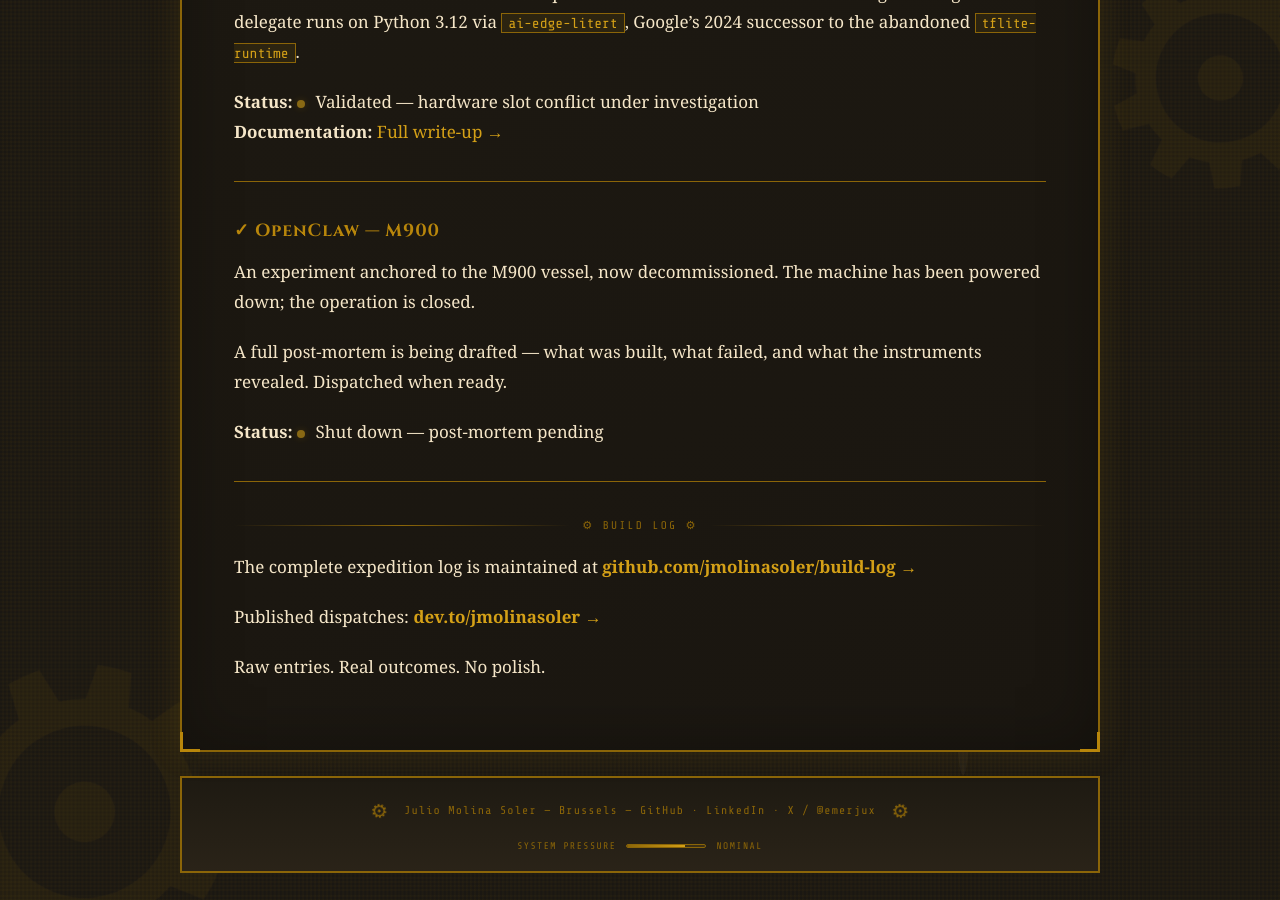
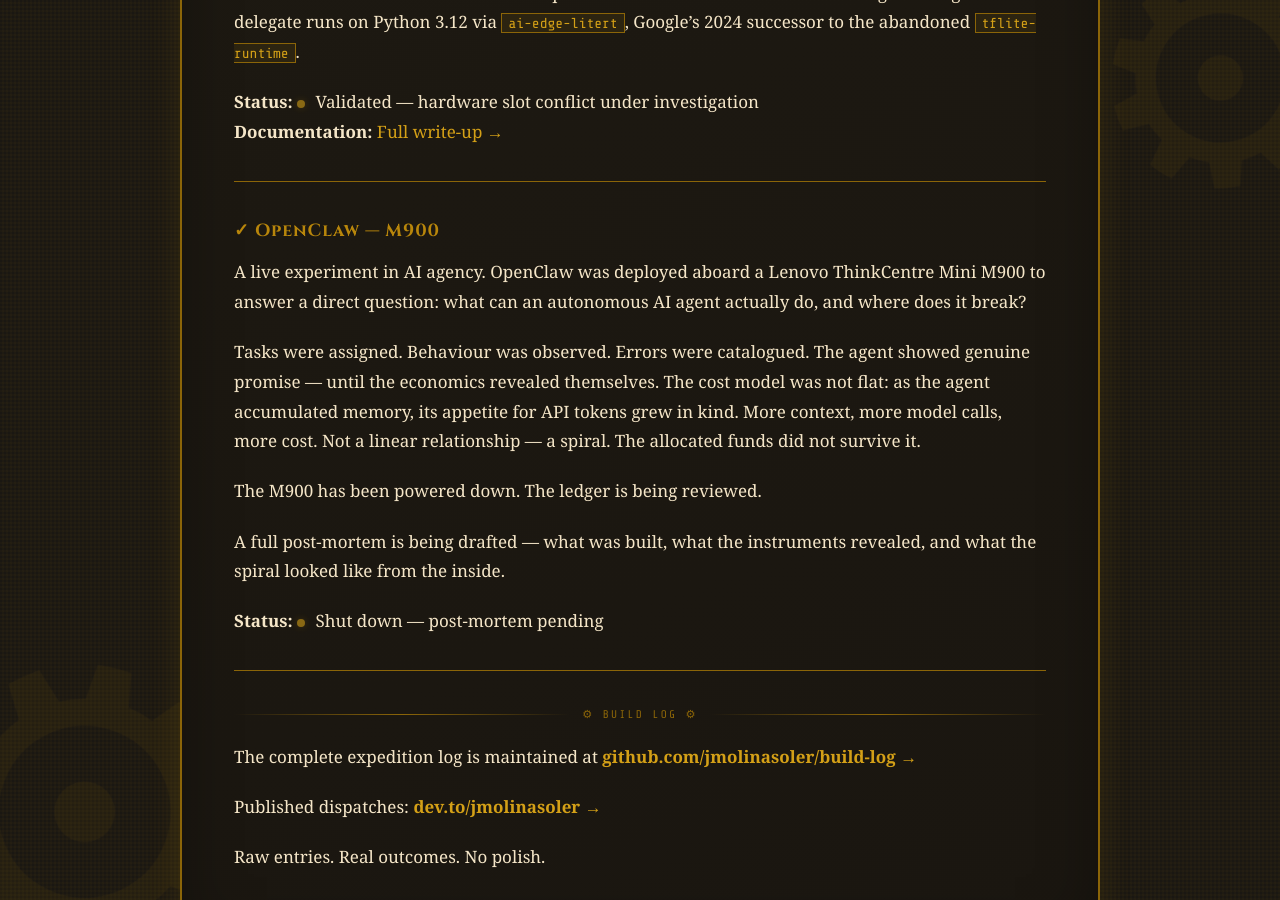
Before and after one commit to jmolinasoler/novacifer.com, a Jekyll site: the page built from projects.md, in a window 1280 px wide and 900 px high, scrolled down 2429 px. Built offline with Jekyll 4.4.1, drawn with Linux system fonts in a browser that asks for light colours; some web fonts are replaced.

Commit message:
update: expand OpenClaw post-mortem context — token cost spiral
Co-Authored-By: Claude Sonnet 4.6 <noreply@anthropic.com>

```diff
--- a/projects.md
+++ b/projects.md
@@ -75,9 +75,13 @@ Official documentation declares this impossible. Official documentation is wrong
 ---
 
 ### ✓ OpenClaw — M900
-An experiment anchored to the M900 vessel, now decommissioned. The machine has been powered down; the operation is closed.
+A live experiment in AI agency. OpenClaw was deployed aboard a Lenovo ThinkCentre Mini M900 to answer a direct question: what can an autonomous AI agent actually do, and where does it break?
 
-A full post-mortem is being drafted — what was built, what failed, and what the instruments revealed. Dispatched when ready.
+Tasks were assigned. Behaviour was observed. Errors were catalogued. The agent showed genuine promise — until the economics revealed themselves. The cost model was not flat: as the agent accumulated memory, its appetite for API tokens grew in kind. More context, more model calls, more cost. Not a linear relationship — a spiral. The allocated funds did not survive it.
+
+The M900 has been powered down. The ledger is being reviewed.
+
+A full post-mortem is being drafted — what was built, what the instruments revealed, and what the spiral looked like from the inside.
 
 **Status:** <span class="status-dot amber" style="display:inline-block"></span> Shut down — post-mortem pending
 
```
